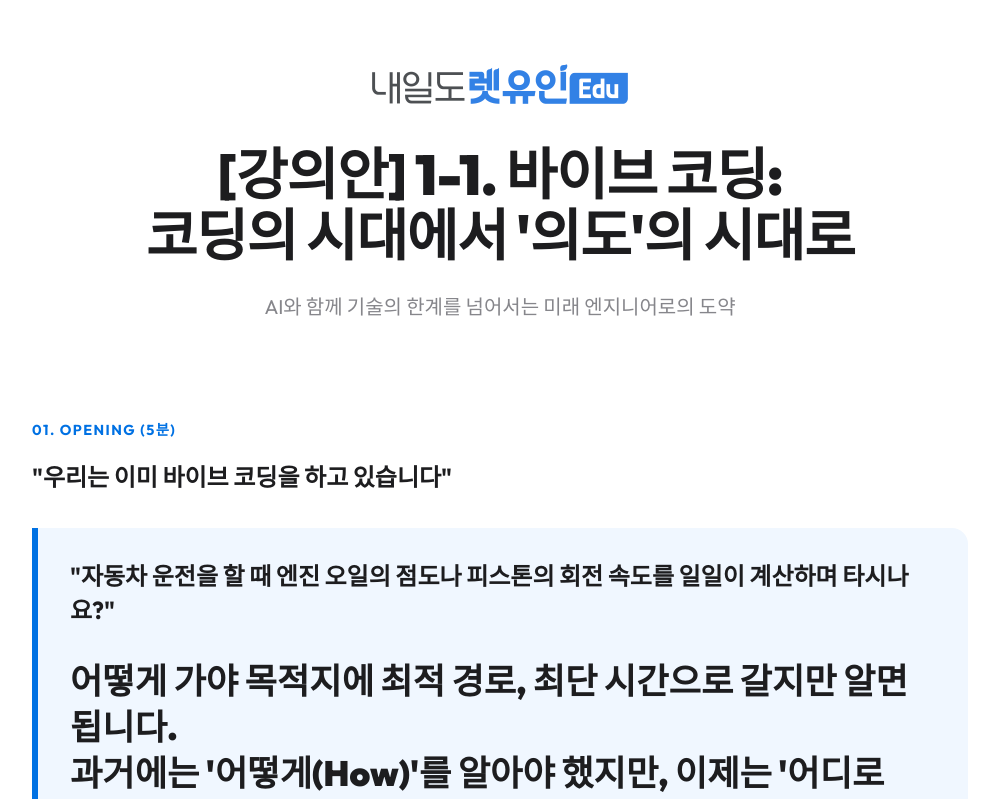
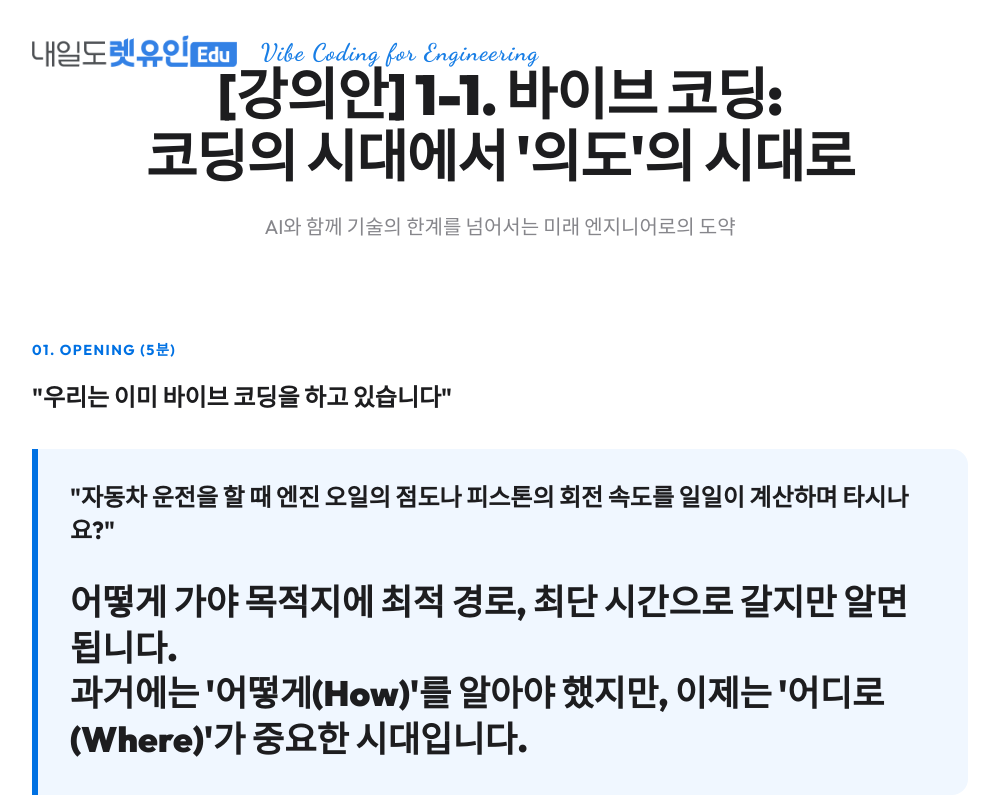
Before and after one commit to heekeunlee/lecture01, a React (Vite) app: page / in a window 1280 px wide. Shown: the top 799 px of the page, without its empty margins (140-1139 px from the left). Built offline with nearby package versions, Linux system fonts and the light colour scheme; the HTML template or start-up script is replaced by a standard one.

Commit message:
feat: Relocate logo to top-left and add cursive branding text

```diff
--- a/index.html
+++ b/index.html
@@ -7,7 +7,7 @@
     <title>바이브 코딩 1강 - 공학적 설계에서 의도로</title>
     <link rel="preconnect" href="https://fonts.googleapis.com">
     <link rel="preconnect" href="https://fonts.gstatic.com" crossorigin>
-    <link href="https://fonts.googleapis.com/css2?family=Inter:wght@400;700;900&family=Outfit:wght@300;400;700;900&display=swap" rel="stylesheet">
+    <link href="https://fonts.googleapis.com/css2?family=Inter:wght@400;700;900&family=Outfit:wght@300;400;700;900&family=Dancing+Script:wght@700&display=swap" rel="stylesheet">
   </head>
   <body>
     <div id="root"></div>
--- a/src/App.tsx
+++ b/src/App.tsx
@@ -6,16 +6,19 @@ export default function App() {
     <div className="app-container">
       <header>
         <motion.div
-          className="logo-container"
-          initial={{ opacity: 0, y: -20 }}
-          animate={{ opacity: 1, y: 0 }}
+          className="header-top-nav"
+          initial={{ opacity: 0, x: -20 }}
+          animate={{ opacity: 1, x: 0 }}
         >
-          <img
-            src="/lecture01/logo.png"
-            alt="LettUin Edu"
-            style={{ height: '40px', opacity: 0.8 }}
-            onError={(e) => { e.currentTarget.style.display = 'none'; }}
-          />
+          <div className="logo-group">
+            <img
+              src="/lecture01/logo.png"
+              alt="LettUin Edu"
+              className="header-logo"
+              onError={(e) => { e.currentTarget.style.display = 'none'; }}
+            />
+            <span className="cursive-tag">Vibe Coding for Engineering</span>
+          </div>
         </motion.div>
         <motion.h1
           initial={{ opacity: 0, y: 20 }}
--- a/src/index.css
+++ b/src/index.css
@@ -35,6 +35,7 @@ body {
   max-width: 1000px;
   margin: 0 auto;
   padding: 4rem 2rem;
+  position: relative;
 }
 
 header {
@@ -42,8 +43,32 @@ header {
   margin-bottom: 6rem;
 }
 
-.logo-container {
-  margin-bottom: 2rem;
+.header-top-nav {
+  position: absolute;
+  top: 2rem;
+  left: 2rem;
+}
+
+.logo-group {
+  display: flex;
+  align-items: center;
+  gap: 1.5rem;
+}
+
+.header-logo {
+  height: 32px;
+  width: auto;
+  opacity: 0.8;
+}
+
+.cursive-tag {
+  font-family: 'Dancing Script', cursive;
+  font-size: 1.5rem;
+  color: var(--accent);
+  letter-spacing: 0.05em;
+  opacity: 0.9;
+  display: inline-block;
+  transform: translateY(2px);
 }
 
 h1 {
```
Also changed, not shown: 2 other files (tests, documents, lock files or other folders).
